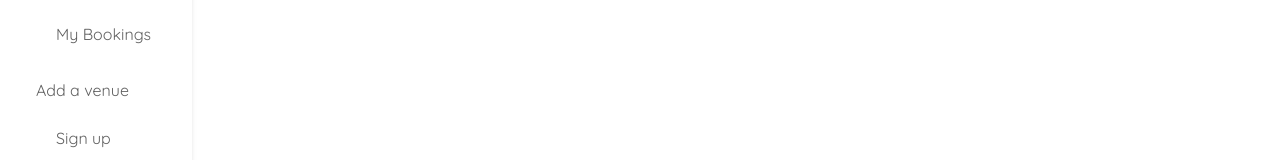
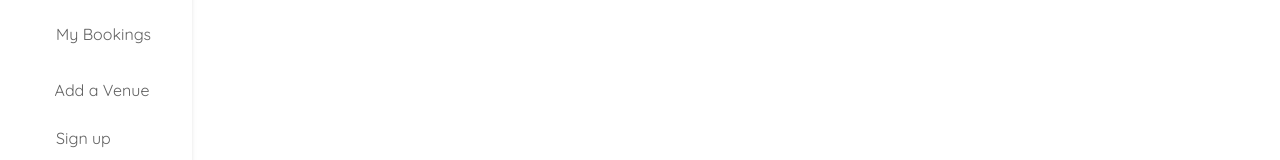
Before and after one commit to borikokeny/Holidaze-Project-Exam-2, a React (Vite) app: page /ProfilePage in a window 1280 px wide. Shown: the part 172-332 px from the top of the page. Built offline with nearby package versions, Linux system fonts and the light colour scheme.

Commit message:
Fixes modal width

```diff
--- a/src/components/AddAVennueButton.jsx
+++ b/src/components/AddAVennueButton.jsx
@@ -52,10 +52,10 @@ const AddAVenueButton = () => {
   return (
     <>
       <Link
-        className="flex items-center p-2 ps-10 text-gray-700 rounded-md hover:bg-gray-200"
+        className="grid text-center p-2 ps-10 text-gray-700 rounded-md hover:bg-gray-200"
         onClick={handleVenueClick}
       >
-        Add a venue
+        Add a Venue
       </Link>
 
       {modalContent && (
--- a/src/components/Modal.jsx
+++ b/src/components/Modal.jsx
@@ -9,7 +9,7 @@ const Modal = ({ children, onClose }) => {
 
   return ReactDOM.createPortal(
     <div className="fixed inset-0 flex items-center justify-center bg-black bg-opacity-50">
-      <div className="relative bg-white p-6 rounded shadow-lg w-1/6">
+      <div className="relative bg-white p-6 rounded shadow-lg">
         <button
           onClick={onClose}
           className="btn-primary absolute top-2 right-2 text-gray-500 hover:text-gray-800"
```
